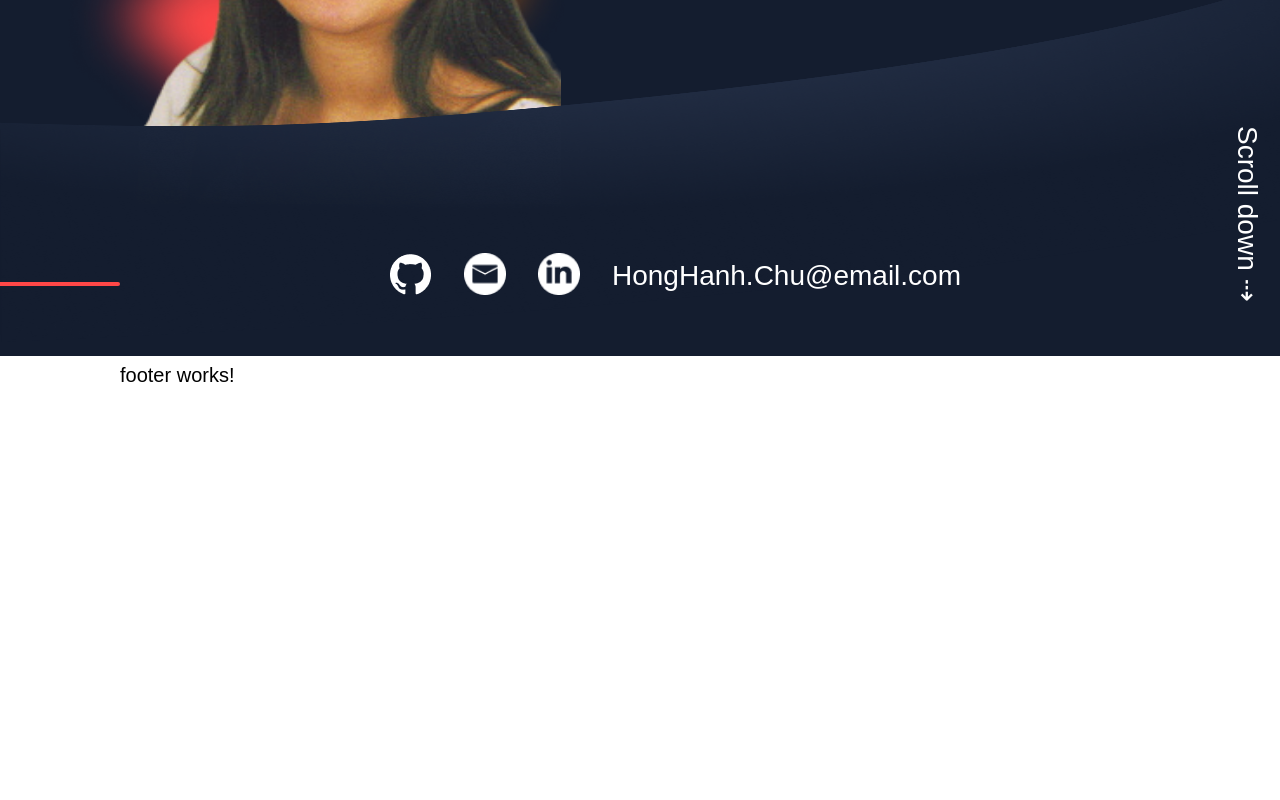
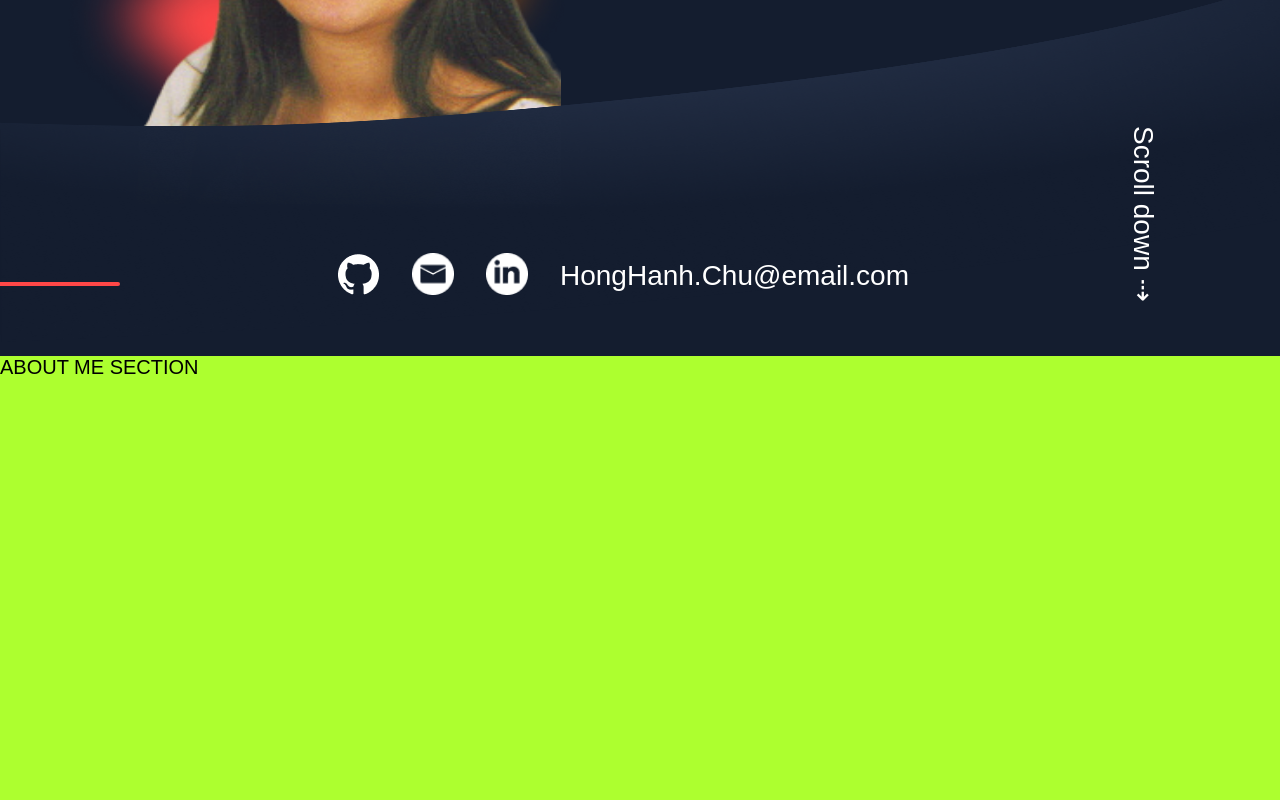
Before and after one commit to Hanmuni/Portfolio, an Angular app: page / in a window 1280 px wide. Shown: the part 460-1260 px from the top of the page. Before the commit the page ends 855 px from the top, so only its background shows below. Built offline with nearby package versions, Linux system fonts and the light colour scheme.

Commit message:
create abouteme-section

```diff
--- /dev/null
+++ b/src/app/aboutme-section/aboutme-section.component.html
@@ -0,0 +1,4 @@
+<div class="aboutme-container">
+
+ABOUT ME SECTION
+</div>
--- /dev/null
+++ b/src/app/aboutme-section/aboutme-section.component.scss
@@ -0,0 +1,5 @@
+.aboutme-container {
+    width: 100%;
+    height: 100vh;
+    background-color: greenyellow;
+}
--- /dev/null
+++ b/src/app/aboutme-section/aboutme-section.component.ts
@@ -0,0 +1,15 @@
+import { Component, OnInit } from '@angular/core';
+
+@Component({
+  selector: 'app-aboutme-section',
+  templateUrl: './aboutme-section.component.html',
+  styleUrls: ['./aboutme-section.component.scss']
+})
+export class AboutmeSectionComponent implements OnInit {
+
+  constructor() { }
+
+  ngOnInit(): void {
+  }
+
+}
--- a/src/app/app.component.html
+++ b/src/app/app.component.html
@@ -1,3 +1,4 @@
 <app-header-menu></app-header-menu>
-<router-outlet></router-outlet>
+<app-frontpage></app-frontpage>
+<app-aboutme-section></app-aboutme-section>
 <app-footer></app-footer>
--- a/src/app/app.module.ts
+++ b/src/app/app.module.ts
@@ -6,13 +6,15 @@ import { AppComponent } from './app.component';
 import { FrontpageComponent } from './frontpage/frontpage.component';
 import { HeaderMenuComponent } from './header-menu/header-menu.component';
 import { FooterComponent } from './footer/footer.component';
+import { AboutmeSectionComponent } from './aboutme-section/aboutme-section.component';
 
 @NgModule({
   declarations: [
     AppComponent,
     FrontpageComponent,
     HeaderMenuComponent,
-    FooterComponent
+    FooterComponent,
+    AboutmeSectionComponent
   ],
   imports: [
     BrowserModule,
--- a/src/app/frontpage/frontpage.component.scss
+++ b/src/app/frontpage/frontpage.component.scss
@@ -110,18 +110,15 @@
 
   span {
     font-size: calc(23px + 0.390625vw);
-    margin-right: 16px;
     color: white;
     text-align: center;
     writing-mode: vertical-rl;
-
+    margin-right: 15vh;
   }
-
 
 }
 
 .red-line {
-
   min-width: 15vh;
   position: relative;
   margin: 16px;
```
Also changed, not shown: src/app/frontpage/frontpage.component.html (line endings or trailing spaces), 1 other file (tests, documents, lock files or other folders).
